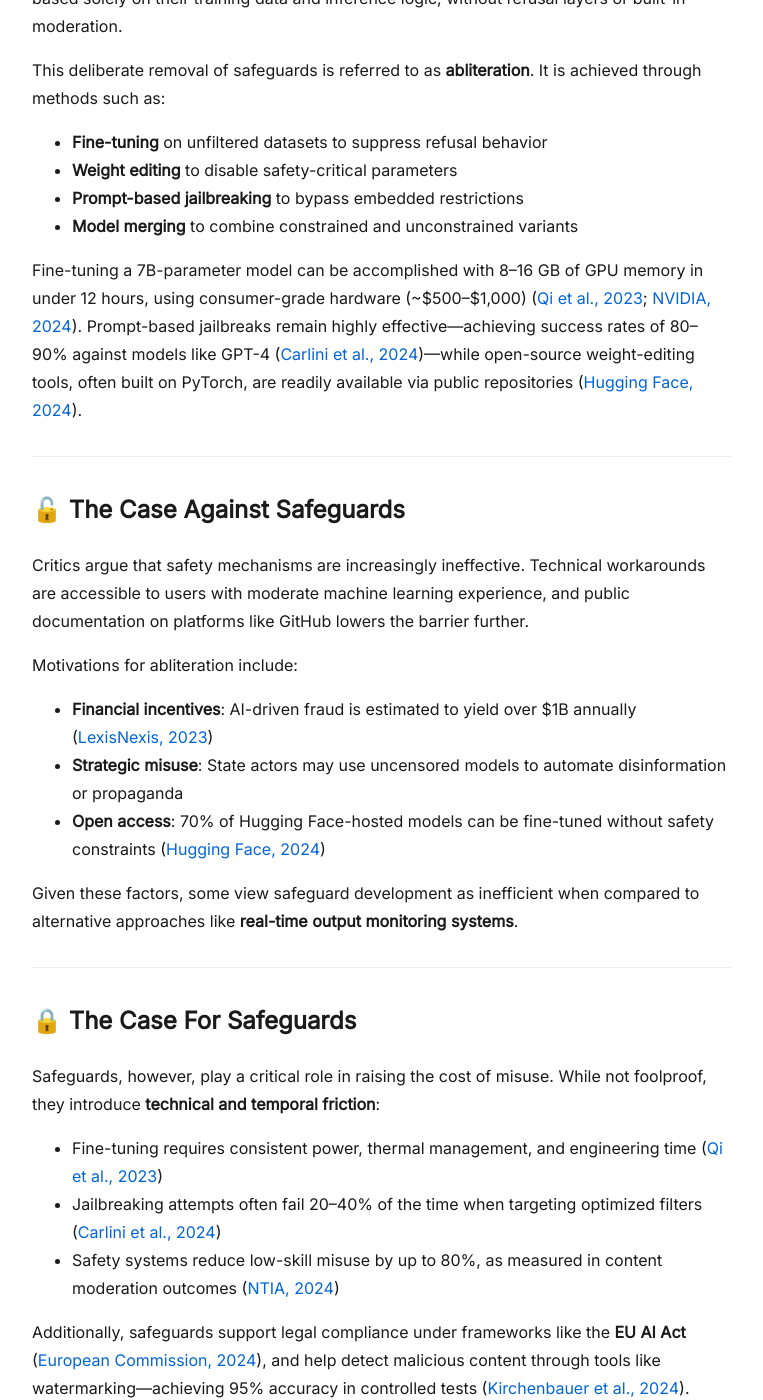
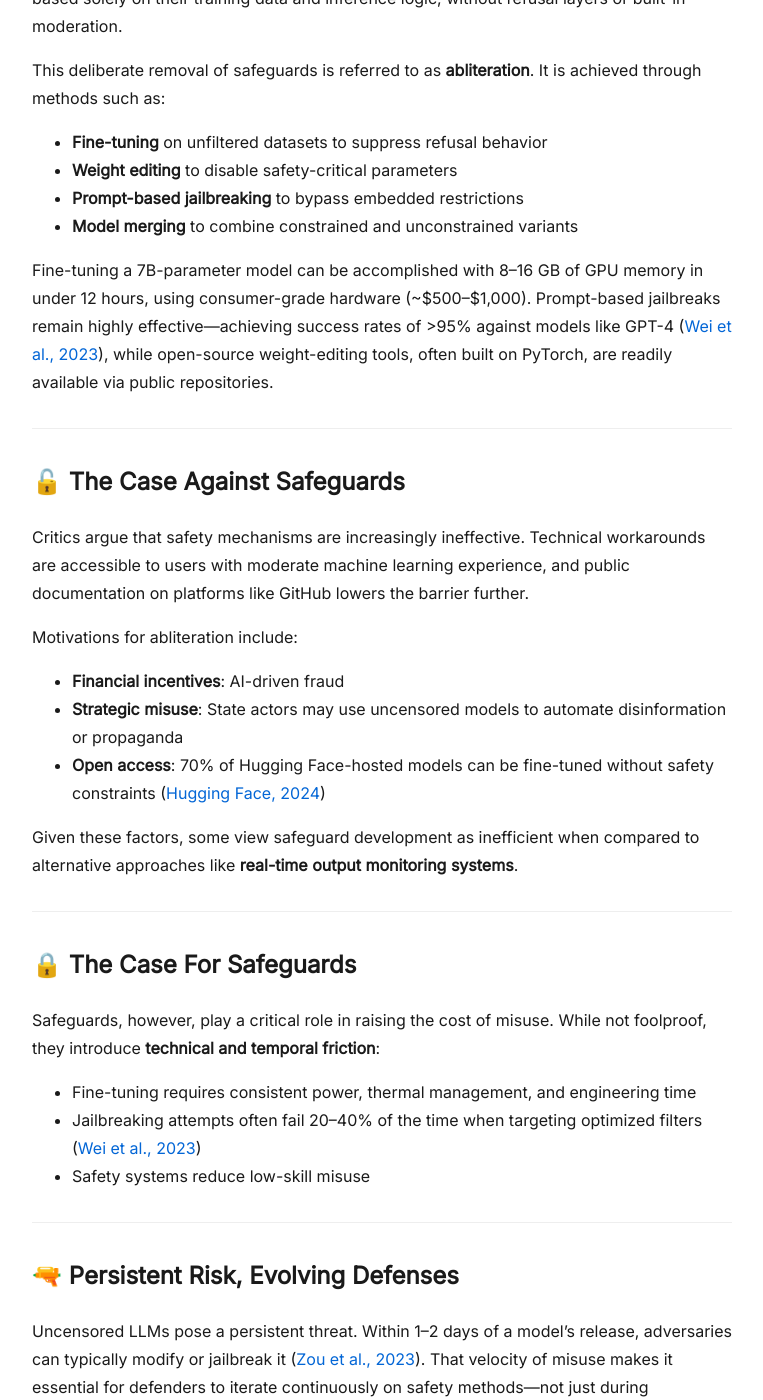
Before and after one commit to frost0x/frost0x.github.io, a Jekyll site: the page built from _posts/2025-04-14-abliteration.md, in a window 1280 px wide and 1400 px high, scrolled down 297 px. Shown: the whole window, without its empty margins (258-1021 px from the left). Built offline with Jekyll 4.4.1, drawn with Linux system fonts in a browser that asks for light colours.

Commit message:
Update 2025-04-14-abliteration.md

```diff
--- a/_posts/2025-04-14-abliteration.md
+++ b/_posts/2025-04-14-abliteration.md
@@ -15,7 +15,7 @@ This deliberate removal of safeguards is referred to as **abliteration**. It is
 - **Prompt-based jailbreaking** to bypass embedded restrictions
 - **Model merging** to combine constrained and unconstrained variants
 
-Fine-tuning a 7B-parameter model can be accomplished with 8–16 GB of GPU memory in under 12 hours, using consumer-grade hardware (~$500–$1,000) ([Qi et al., 2023](https://arxiv.org/abs/2307.02483); [NVIDIA, 2024](https://www.nvidia.com)). Prompt-based jailbreaks remain highly effective—achieving success rates of 80–90% against models like GPT-4 ([Carlini et al., 2024](https://arxiv.org/abs/2402.07320))—while open-source weight-editing tools, often built on PyTorch, are readily available via public repositories ([Hugging Face, 2024](https://huggingface.co)).
+Fine-tuning a 7B-parameter model can be accomplished with 8–16 GB of GPU memory in under 12 hours, using consumer-grade hardware (~$500–$1,000). Prompt-based jailbreaks remain highly effective—achieving success rates of >95% against models like GPT-4 ([Wei et al., 2023](https://arxiv.org/abs/2307.02483)), while open-source weight-editing tools, often built on PyTorch, are readily available via public repositories.
 
 ---
 
@@ -25,7 +25,7 @@ Critics argue that safety mechanisms are increasingly ineffective. Technical wor
 
 Motivations for abliteration include:
 
-- **Financial incentives**: AI-driven fraud is estimated to yield over $1B annually ([LexisNexis, 2023](https://risk.lexisnexis.com))
+- **Financial incentives**: AI-driven fraud
 - **Strategic misuse**: State actors may use uncensored models to automate disinformation or propaganda
 - **Open access**: 70% of Hugging Face-hosted models can be fine-tuned without safety constraints ([Hugging Face, 2024](https://huggingface.co))
 
@@ -37,11 +37,10 @@ Given these factors, some view safeguard development as inefficient when compare
 
 Safeguards, however, play a critical role in raising the cost of misuse. While not foolproof, they introduce **technical and temporal friction**:
 
-- Fine-tuning requires consistent power, thermal management, and engineering time ([Qi et al., 2023](https://arxiv.org/abs/2307.02483))
-- Jailbreaking attempts often fail 20–40% of the time when targeting optimized filters ([Carlini et al., 2024](https://arxiv.org/abs/2402.07320))
-- Safety systems reduce low-skill misuse by up to 80%, as measured in content moderation outcomes ([NTIA, 2024](https://ntia.gov))
+- Fine-tuning requires consistent power, thermal management, and engineering time
+- Jailbreaking attempts often fail 20–40% of the time when targeting optimized filters ([Wei et al., 2023](https://arxiv.org/abs/2307.02483))
+- Safety systems reduce low-skill misuse
 
-Additionally, safeguards support legal compliance under frameworks like the **EU AI Act** ([European Commission, 2024](https://commission.europa.eu)), and help detect malicious content through tools like watermarking—achieving 95% accuracy in controlled tests ([Kirchenbauer et al., 2024](https://arxiv.org/abs/2401.10292)).
 
 ---
 
```
